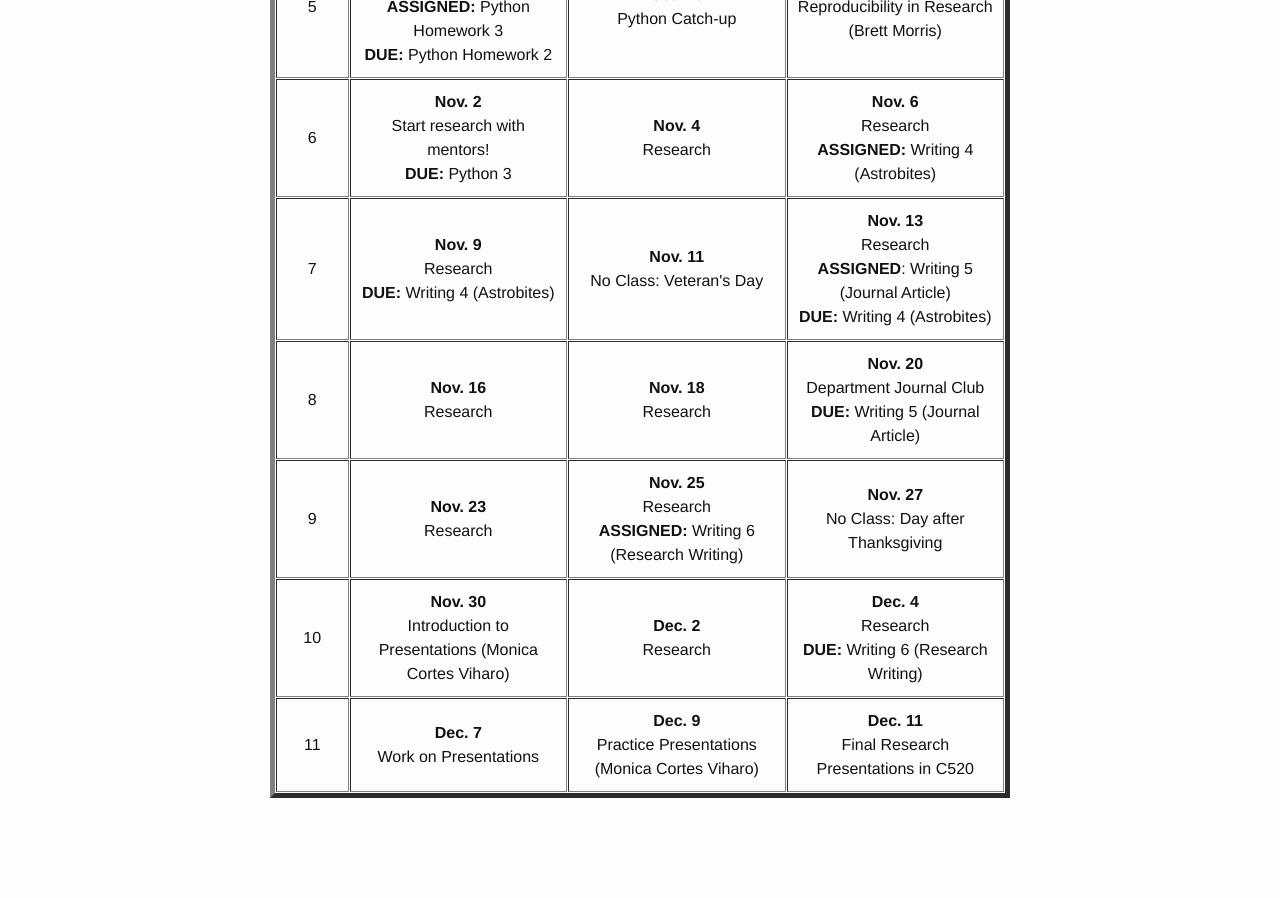
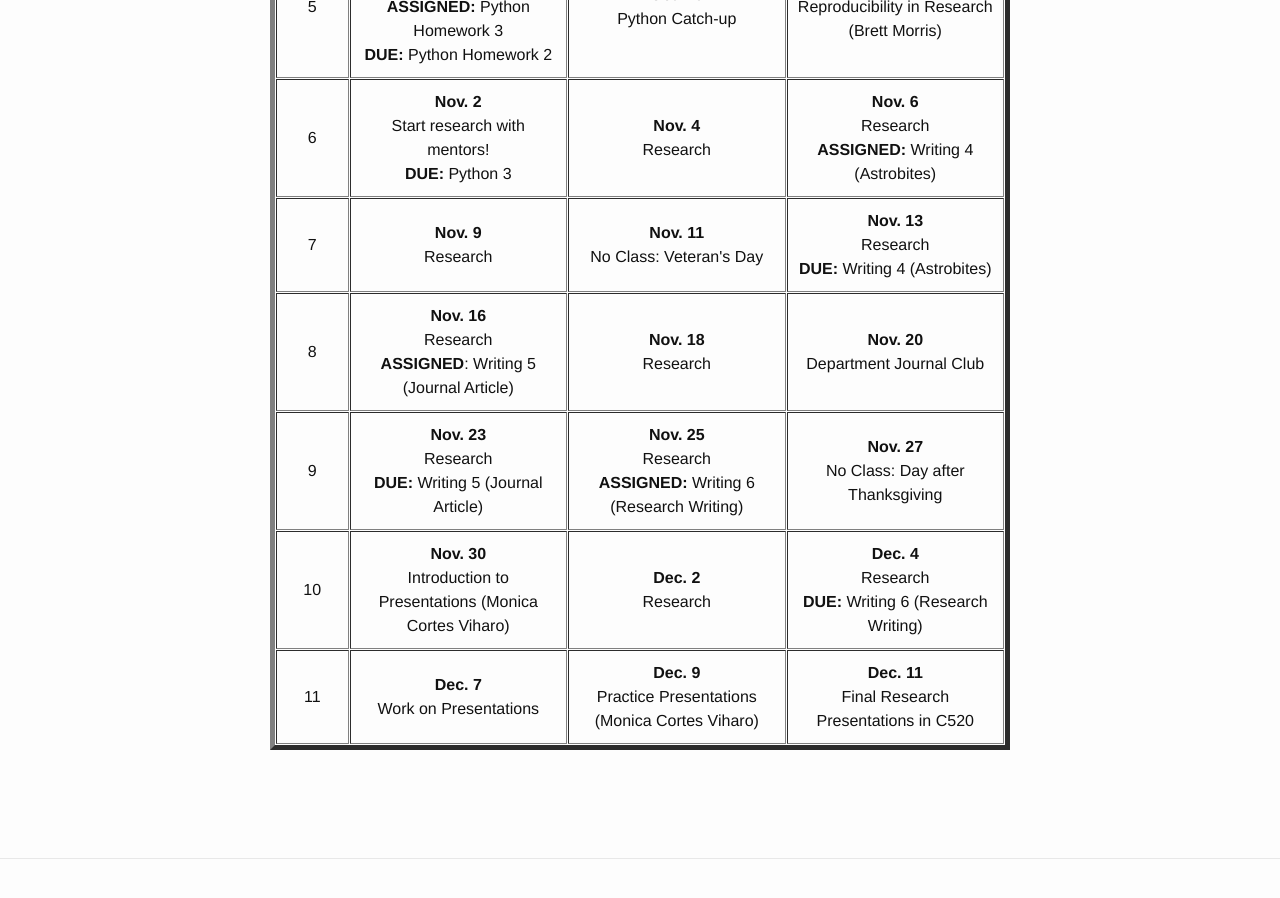
Before and after one commit to kgarofali/Pre-MAP, a Jekyll site: the page built from schedule.md, in a window 1280 px wide and 900 px high, scrolled down 1035 px. Built offline with Jekyll 4.4.1, drawn with Linux system fonts in a browser that asks for light colours.

Commit message:
schedule tweak

```diff
--- a/schedule.md
+++ b/schedule.md
@@ -56,19 +56,19 @@ This is subject to change. Keep checking the website and coming to class to keep
 
 <tr align="center">
 <td>7</td>
-<td><b>Nov. 9</b><br> Research <br> <b> DUE: </b> Writing 4 (Astrobites)</td>
+<td><b>Nov. 9</b><br> Research </td>
 <td><b>Nov. 11</b><br> No Class: Veteran's Day </td>
-<td><b>Nov. 13</b><br> Research <br> <b>ASSIGNED</b>: Writing 5 (Journal Article) <br> <b> DUE: </b> Writing 4 (Astrobites)</td>
+<td><b>Nov. 13</b><br> Research <br> <b> DUE: </b> Writing 4 (Astrobites)</td>
 </tr>
 <tr align="center">
 <td>8</td>
-<td><b>Nov. 16</b><br> Research</td>
+<td><b>Nov. 16</b><br> Research <br> <b>ASSIGNED</b>: Writing 5 (Journal Article)</td>
 <td><b>Nov. 18</b><br> Research</td>
-<td><b>Nov. 20</b><br> Department Journal Club <br> <b>DUE:</b> Writing 5 (Journal Article) </td>
+<td><b>Nov. 20</b><br> Department Journal Club  </td>
 </tr>
 <tr align="center">
 <td>9</td>
-<td><b>Nov. 23</b><br> Research </td>
+<td><b>Nov. 23</b><br> Research <br> <b>DUE:</b> Writing 5 (Journal Article)</td>
 <td><b>Nov. 25</b><br> Research<br> <b> ASSIGNED: </b> Writing 6 (Research Writing)</td>
 <td><b>Nov. 27</b><br> No Class: Day after Thanksgiving </td>
 </tr>
```
